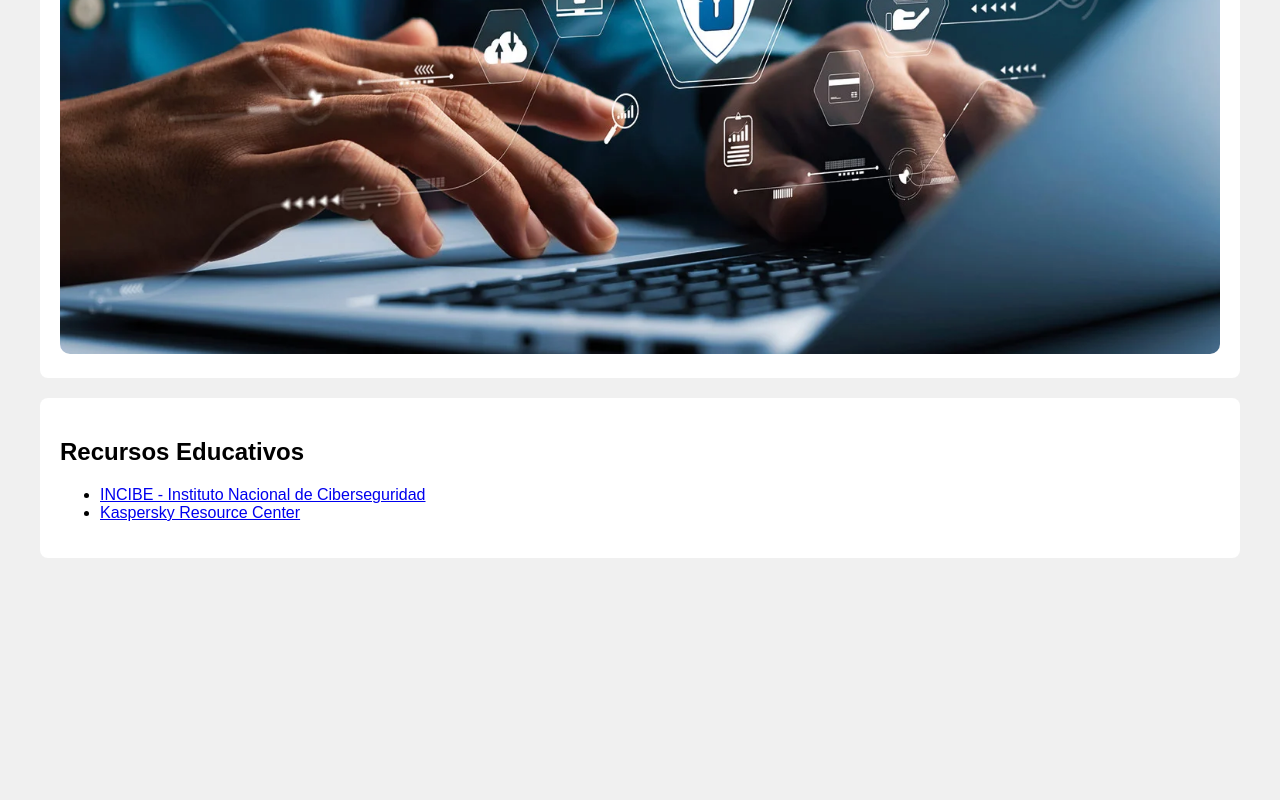
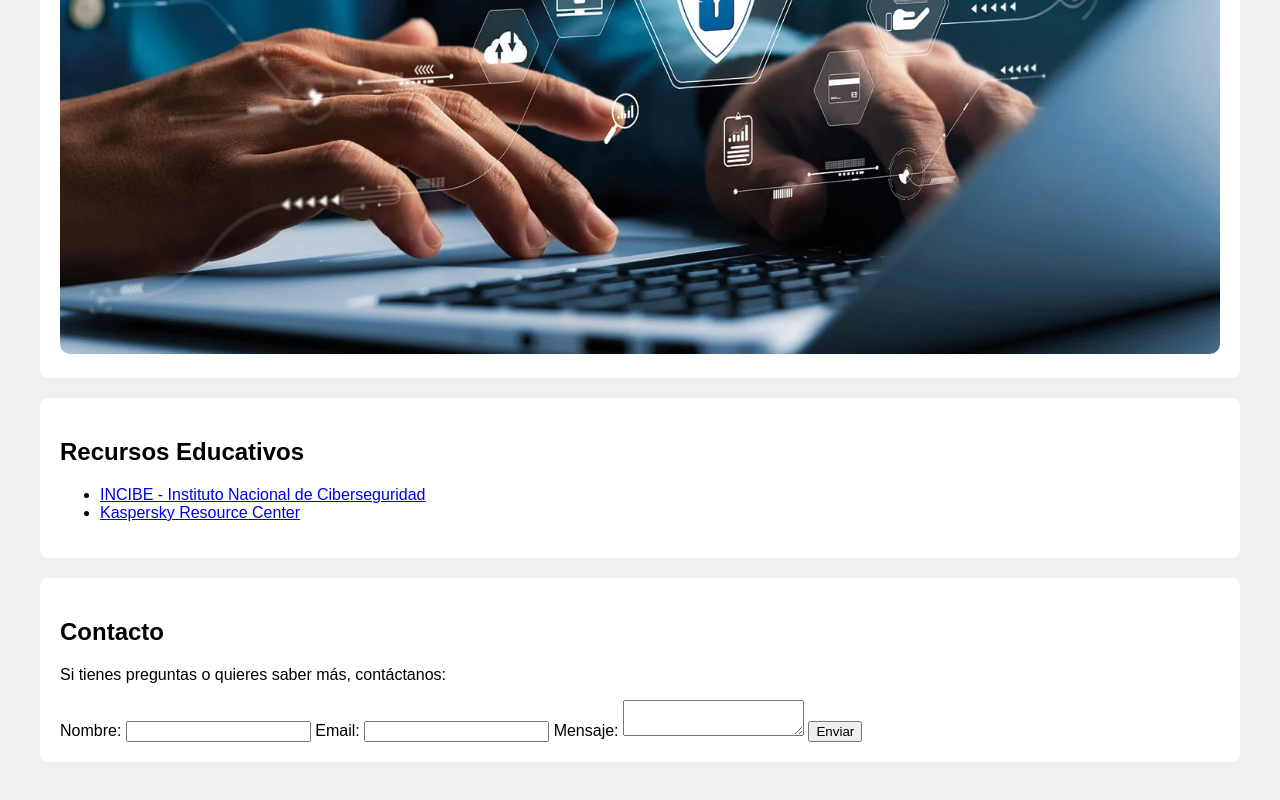
Before and after one commit to jonathanescalona21/JonathanEscalona_Eva1, a plain HTML site: page index.html in a window 1280 px wide. Shown: the part 1761-2561 px from the top of the page. Before the commit the page ends 2359 px from the top, so only its background shows below. Drawn offline with Linux system fonts and the light colour scheme.

Commit message:
Atualizo el diseño de la pagina

```diff
--- a/index.html
+++ b/index.html
@@ -38,6 +38,22 @@
         </ul>
     </section>
 
+    <section id="contacto">
+        <h2>Contacto</h2>
+        <p>Si tienes preguntas o quieres saber más, contáctanos:</p>
+        <form action="enviar_formulario.php" method="post">
+            <label for="nombre">Nombre:</label>
+            <input type="text" id="nombre" name="nombre" required>
+
+            <label for="email">Email:</label>
+            <input type="email" id="email" name="email" required>
+
+            <label for="mensaje">Mensaje:</label>
+            <textarea id="mensaje" name="mensaje" required></textarea>
+
+            <button type="submit">Enviar</button>
+        </form>
+
     <footer>
         <p>Proyecto educativo - inacap</p>
     </footer>
```
